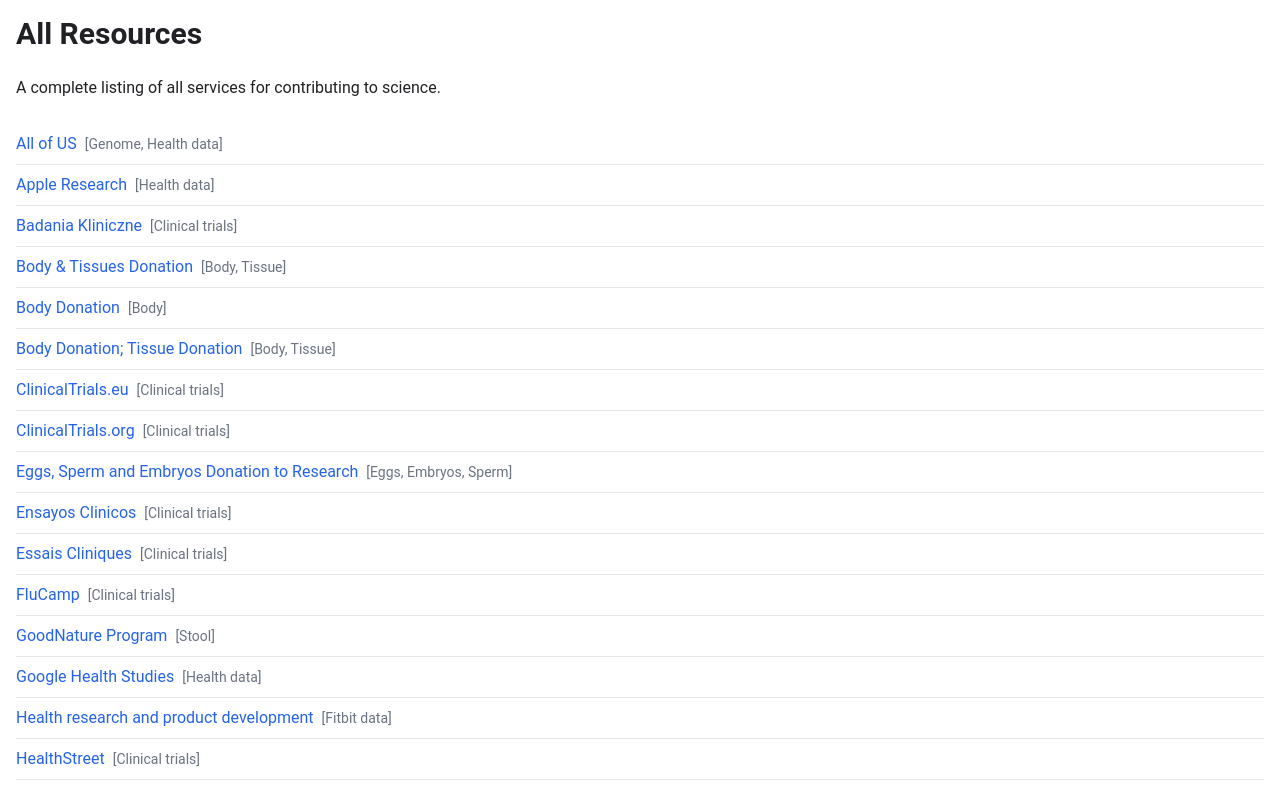
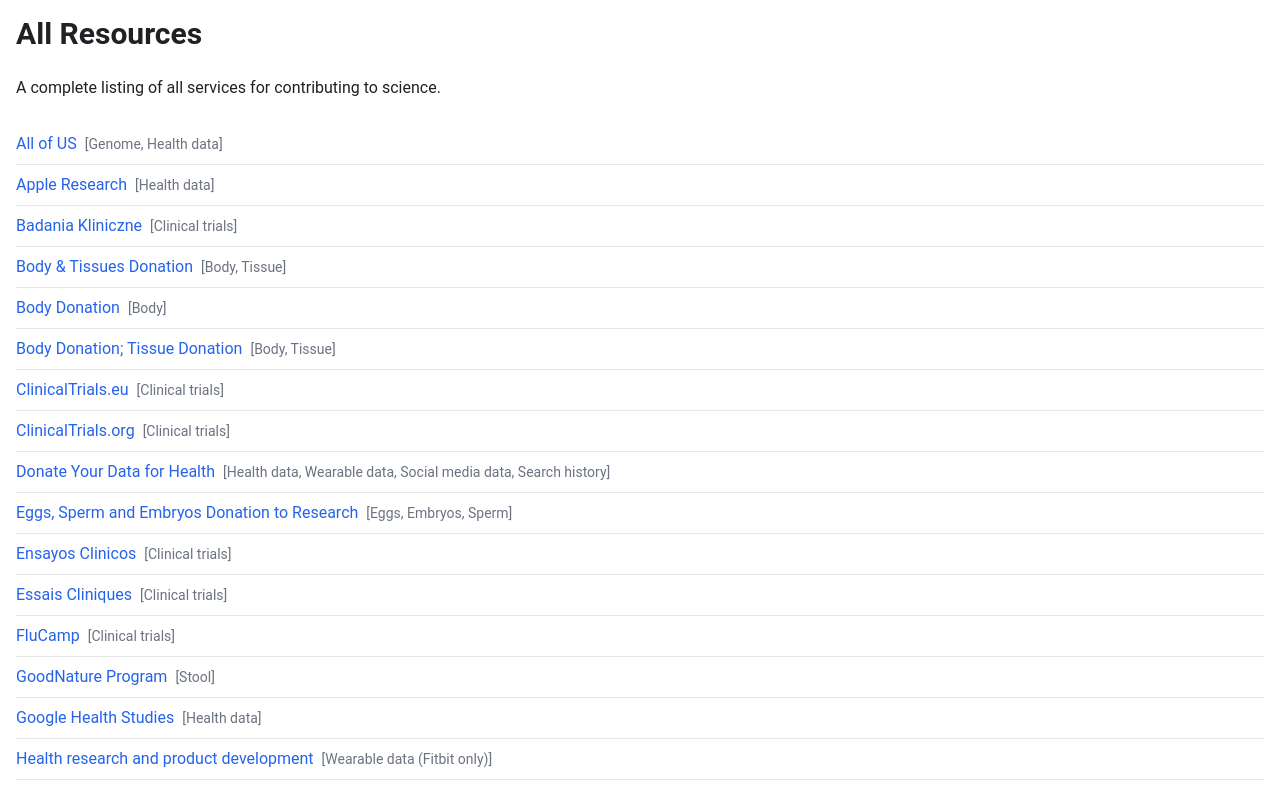
Before and after one commit to yourselftoscience/yourselftoscience.org, a Next.js app: page /resources in a window 1280 px wide. Shown: the top 791 px of the page. Built offline with nearby package versions, Linux system fonts and the light colour scheme.

Commit message:
feat: update resource filtering to include 'Wearable data' and enhance UI interactions in ResourceGrid

```diff
--- a/src/app/page.js
+++ b/src/app/page.js
@@ -282,11 +282,14 @@ function HomePageContent({ scrollY }) {
   // --- END: Effect to update URL when filters change ---
 
 
-  const dataTypeOptions = useMemo(() => Array.from(
-    new Set(allResources.flatMap((resource) => resource.dataTypes || []))
-  )
-    .sort((a, b) => a.localeCompare(b))
-    , []);
+  const dataTypeOptions = useMemo(() => {
+    const allTypes = allResources.flatMap(resource => resource.dataTypes || []);
+    const mappedTypes = allTypes.map(type =>
+      type.startsWith('Wearable data') ? 'Wearable data' : type
+    );
+    const uniqueTypes = [...new Set(mappedTypes)];
+    return uniqueTypes.sort((a, b) => a.localeCompare(b));
+  }, []);
 
   const countryOptions = useMemo(() => {
     const countries = new Set();
@@ -334,7 +337,14 @@ function HomePageContent({ scrollY }) {
 
     if (filters.dataTypes.length > 0) {
       filteredData = filteredData.filter(resource =>
-        resource.dataTypes && resource.dataTypes.some(rdt => filters.dataTypes.includes(rdt))
+        resource.dataTypes && filters.dataTypes.some(filterType => {
+          // If the filter is 'Wearable data', match any resource that starts with it
+          if (filterType === 'Wearable data') {
+            return resource.dataTypes.some(rdt => rdt.startsWith('Wearable data'));
+          }
+          // Otherwise, require an exact match
+          return resource.dataTypes.includes(filterType);
+        })
       );
     }
 
@@ -478,6 +488,19 @@ function HomePageContent({ scrollY }) {
     });
   }, []); // Empty dependency array
 
+  const handleFilterChange = (filterKey, value) => {
+    setFilters(prev => ({
+      ...prev,
+      [filterKey]: prev[filterKey].includes(value)
+        ? prev[filterKey].filter(item => item !== value)
+        : [...prev[filterKey], value]
+    }));
+  };
+
+  const handleWearableFilterToggle = () => {
+    const isWearableActive = filters.dataTypes.includes('Wearable data');
+    handleCheckboxChange('dataTypes', 'Wearable data', !isWearableActive);
+  };
 
   // --- Render Functions (keep as is) ---
   const renderFilterGroup = (title, options, filterKey, showMore, setShowMore) => {
@@ -756,6 +779,7 @@ function HomePageContent({ scrollY }) {
           </div>
 
           {/* Resource Grid */}
+          <div className="lg:col-span-1">
              <ResourceGrid
                 resources={processedResources}
                 filters={filters}
@@ -763,7 +787,9 @@ function HomePageContent({ scrollY }) {
                 onPaymentFilterChange={handlePaymentCheckboxChange}
                 compensationTypesOptions={PAYMENT_TYPES}
                 citationMap={citationMap}
+                onWearableFilterToggle={handleWearableFilterToggle}
               />
+          </div>
 
           {/* Mobile Buttons */}
           <div className="mt-8 flex flex-col items-center gap-2 w-full max-w-xs mx-auto lg:hidden">
--- a/src/components/ResourceGrid.js
+++ b/src/components/ResourceGrid.js
@@ -177,7 +177,8 @@ export default function ResourceGrid({
   onFilterChange,
   onPaymentFilterChange,
   compensationTypesOptions, // Pass options down
-  citationMap
+  citationMap,
+  onWearableFilterToggle
 }) {
 
   if (!resources) {
@@ -261,7 +262,24 @@ export default function ResourceGrid({
                   );
                 })}
                 {/* Data Types */}
-                {resource.dataTypes?.map((type) => (
+                {resource.dataTypes?.map((type) => {
+                  // If the type is a specific wearable type, make it toggle the main 'Wearable data' filter
+                  if (type.startsWith('Wearable data')) {
+                    const isActive = filters.dataTypes.includes('Wearable data');
+                    return (
+                      <button
+                        key={type}
+                        onClick={() => onWearableFilterToggle && onWearableFilterToggle()}
+                        className={`tag flex items-center cursor-pointer transition-colors duration-150 ease-in-out px-2.5 py-1 rounded-full text-sm font-medium ${isActive ? 'bg-blue-100 text-blue-700 hover:bg-blue-200' : 'bg-gray-200 text-google-text-secondary hover:bg-gray-300'}`}
+                        aria-pressed={isActive}
+                        title="Toggle 'Wearable data' filter"
+                      >
+                        {type}
+                      </button>
+                    );
+                  }
+                  // Render all other data types as standard TagButtons
+                  return (
                     <TagButton
                       key={type}
                       label={type}
@@ -273,7 +291,8 @@ export default function ResourceGrid({
                     >
                       {type}
                     </TagButton>
-                ))}
+                  );
+                })}
               </div>
 
               {/* Footer container */}
--- a/src/data/resources.js
+++ b/src/data/resources.js
@@ -4,7 +4,7 @@ const rawResources = [
     title: 'Open Humans',
     organization: 'Open Humans Foundation', // Added organization
     link: 'https://www.openhumans.org/add-data/',
-    dataTypes: ['Genome', 'Health data', 'Fitbit data'],
+    dataTypes: ['Genome', 'Health data', 'Wearable data'],
     compensationType: 'donation',
     citations: [
       {
@@ -18,7 +18,7 @@ const rawResources = [
     title: 'MyPHD',
     organization: 'Stanford University', // Added organization
     link: 'https://myphd.stanford.edu/studies/',
-    dataTypes: ['Health data', 'Fitbit data'],
+    dataTypes: ['Health data', 'Wearable data'],
     compensationType: 'donation',
   },
   {
@@ -55,7 +55,7 @@ const rawResources = [
       'Select Manage data and privacy',
       'Tap Data shared for research and development',
     ],
-    dataTypes: ['Fitbit data'],
+    dataTypes: ['Wearable data (Fitbit only)'],
     compensationType: 'donation',
   },
   {
@@ -266,6 +266,25 @@ const rawResources = [
       },
     ],
   },
+  {
+    title: 'Donate Your Data for Health',
+    organization: 'Penn Medicine',
+    link: 'https://cdh.nmsdev.com/donate-your-data',
+    dataTypes: ['Health data', 'Wearable data', 'Social media data', 'Search history'],
+    countries: ['United States'],
+    countryCodes: ['US'],
+    compensationType: 'payment',
+    citations: [
+      {
+        title: 'J.C. Eichstaedt, R.J. Smith, R.M. Merchant, L.H. Ungar, P. Crutchley, D. Preoţiuc-Pietro, D.A. Asch, & H.A. Schwartz,   Facebook language predicts depression in medical records, Proc. Natl. Acad. Sci. U.S.A. 115 (44) 11203-11208, (2018).',
+        link: 'https://doi.org/10.1073/pnas.1802331115'
+      },
+      {
+        title: 'Grande D, Mitra N, Marti XL, et al. Consumer Views on Using Digital Data for COVID-19 Control in the United States. JAMA Netw Open. 2021;4(5):e2110918',
+        link: 'https://doi.org/10.1001/jamanetworkopen.2021.10918'
+      }
+    ]
+  }
   // Add more resources as needed
 ];
 
```
Also changed, not shown: 1 other file (tests, documents, lock files or other folders). Lines whose indentation alone changed are shown as unchanged.
